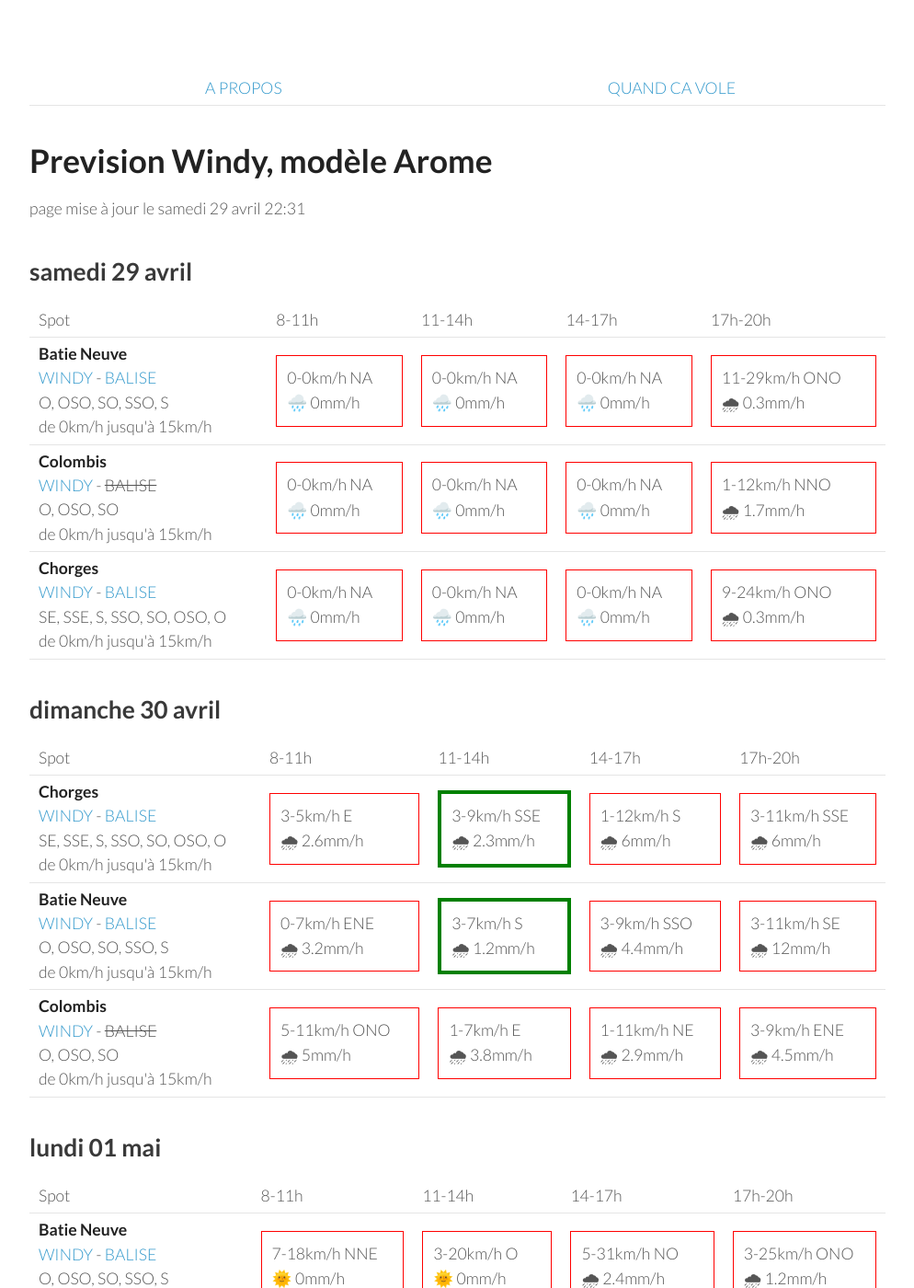
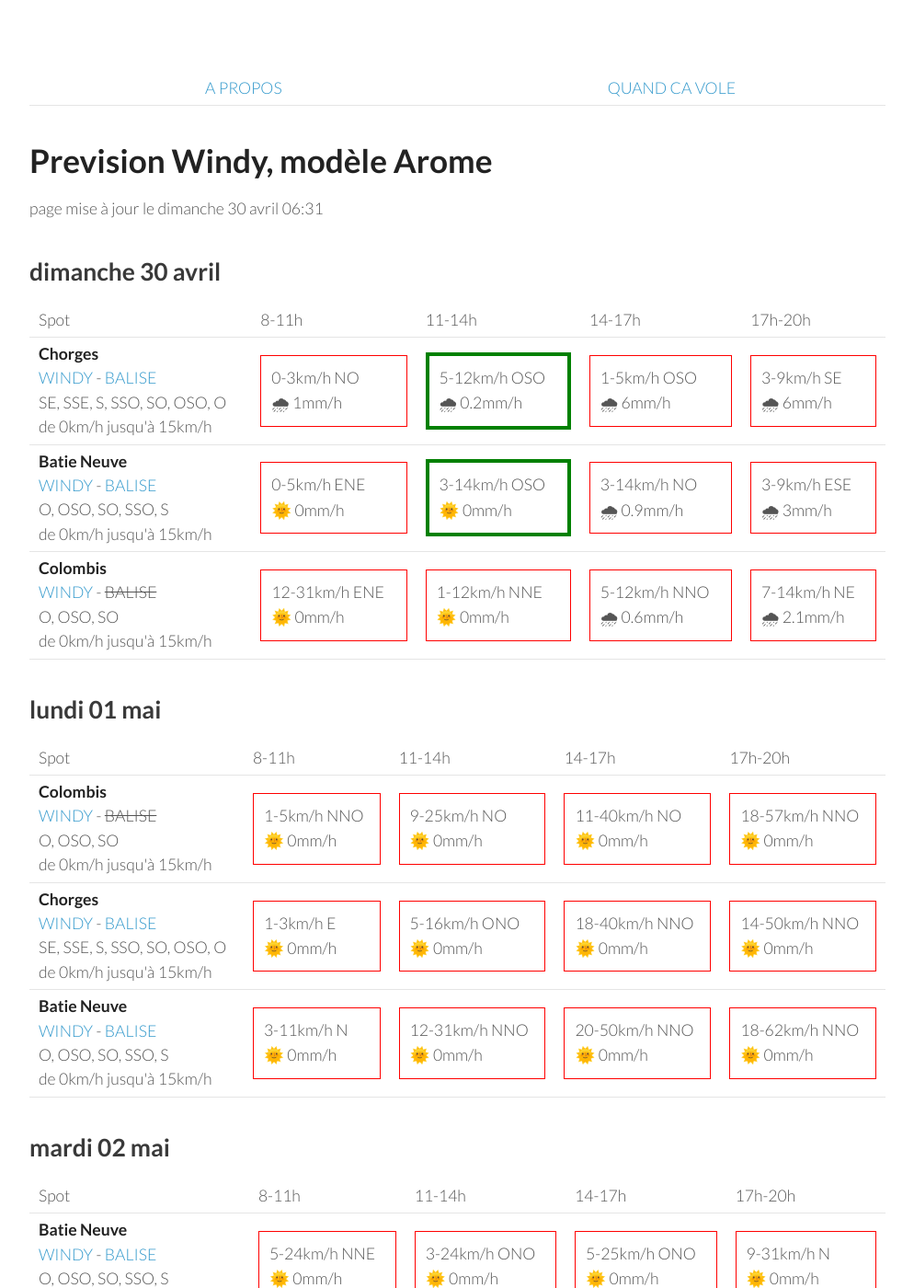
Before and after one commit to parapente-dans-le-nord/parapente-dans-le-nord.github.io, a Jekyll site: the page built from serre_poncon.markdown, in a window 1280 px wide and 1400 px high. Shown: the whole window at 92% size, without its empty margins (26-1020 px from the left). Built offline with Jekyll 4.4.1, drawn with Linux system fonts in a browser that asks for light colours; some of the changed text lies outside the part shown.

Commit message:
update index.markdown

```diff
--- a/serre_poncon.markdown
+++ b/serre_poncon.markdown
@@ -7,51 +7,8 @@ title:  "Tous les spots"
 {: .links}
 
 # Prevision Windy, modèle Arome
-page mise à jour le samedi 29 avril 22:31
+page mise à jour le dimanche 30 avril 06:31
 
-## samedi 29 avril
-
-{::nomarkdown}
-<table>
-  <tbody>
-    <tr>
-      <td>Spot</td>
-      <td>8-11h</td>
-      <td>11-14h</td>
-      <td>14-17h</td>
-      <td>17h-20h</td>
-    </tr>
-<tr>
-        <td><strong>Batie Neuve</strong><br><a href="https://windy.com/44.584/6.236?44.559,6.262,10,m:eTtagly">WINDY</a> - <span class=""><a href="https://www.openwindmap.org/PP554">BALISE</a> </span><br> <span class="vent-favorable">O, OSO, SO, SSO, S</span><br><span class="force-vent">de 0km/h jusqu'à 15km/h</span> </td>
-
-            <td><div class="not-flyable"><p>0-0km/h NA</p><p>🌧️ 0mm/h</p></div></td>
-            <td><div class="not-flyable"><p>0-0km/h NA</p><p>🌧️ 0mm/h</p></div></td>
-            <td><div class="not-flyable"><p>0-0km/h NA</p><p>🌧️ 0mm/h</p></div></td>
-            <td><div class="not-flyable"><p>11-29km/h ONO</p><p>🌧 0.3mm/h</p></div></td>
-
-    </tr>
-<tr>
-        <td><strong>Colombis</strong><br><a href="https://windy.com/44.494/6.216?44.559,6.262,10">WINDY</a> - <span class="no-balise"> BALISE </span><br> <span class="vent-favorable">O, OSO, SO</span><br><span class="force-vent">de 0km/h jusqu'à 15km/h</span> </td>
-
-            <td><div class="not-flyable"><p>0-0km/h NA</p><p>🌧️ 0mm/h</p></div></td>
-            <td><div class="not-flyable"><p>0-0km/h NA</p><p>🌧️ 0mm/h</p></div></td>
-            <td><div class="not-flyable"><p>0-0km/h NA</p><p>🌧️ 0mm/h</p></div></td>
-            <td><div class="not-flyable"><p>1-12km/h NNO</p><p>🌧 1.7mm/h</p></div></td>
-
-    </tr>
-<tr>
-        <td><strong>Chorges</strong><br><a href="https://windy.com/44.578/6.280?44.559,6.262,10">WINDY</a> - <span class=""><a href="https://www.openwindmap.org/PP554">BALISE</a> </span><br> <span class="vent-favorable">SE, SSE, S, SSO, SO, OSO, O</span><br><span class="force-vent">de 0km/h jusqu'à 15km/h</span> </td>
-
-            <td><div class="not-flyable"><p>0-0km/h NA</p><p>🌧️ 0mm/h</p></div></td>
-            <td><div class="not-flyable"><p>0-0km/h NA</p><p>🌧️ 0mm/h</p></div></td>
-            <td><div class="not-flyable"><p>0-0km/h NA</p><p>🌧️ 0mm/h</p></div></td>
-            <td><div class="not-flyable"><p>9-24km/h ONO</p><p>🌧 0.3mm/h</p></div></td>
-
-    </tr>
-
-</tbody>
-</table>
-{:/}
 ## dimanche 30 avril
 
 {::nomarkdown}
@@ -67,30 +24,30 @@ page mise à jour le samedi 29 avril 22:31
 <tr>
         <td><strong>Chorges</strong><br><a href="https://windy.com/44.578/6.280?44.559,6.262,10">WINDY</a> - <span class=""><a href="https://www.openwindmap.org/PP554">BALISE</a> </span><br> <span class="vent-favorable">SE, SSE, S, SSO, SO, OSO, O</span><br><span class="force-vent">de 0km/h jusqu'à 15km/h</span> </td>
 
-            <td><div class="not-flyable"><p>3-5km/h E</p><p>🌧 2.6mm/h</p></div></td>
-            <td><div class="flyable"><p>3-9km/h SSE</p><p>🌧 2.3mm/h</p></div></td>
-            <td><div class="not-flyable"><p>1-12km/h S</p><p>🌧 6mm/h</p></div></td>
-            <td><div class="not-flyable"><p>3-11km/h SSE</p><p>🌧 6mm/h</p></div></td>
+            <td><div class="not-flyable"><p>0-3km/h NO</p><p>🌧 1mm/h</p></div></td>
+            <td><div class="flyable"><p>5-12km/h OSO</p><p>🌧 0.2mm/h</p></div></td>
+            <td><div class="not-flyable"><p>1-5km/h OSO</p><p>🌧 6mm/h</p></div></td>
+            <td><div class="not-flyable"><p>3-9km/h SE</p><p>🌧 6mm/h</p></div></td>
 
 
     </tr>
 <tr>
         <td><strong>Batie Neuve</strong><br><a href="https://windy.com/44.584/6.236?44.559,6.262,10,m:eTtagly">WINDY</a> - <span class=""><a href="https://www.openwindmap.org/PP554">BALISE</a> </span><br> <span class="vent-favorable">O, OSO, SO, SSO, S</span><br><span class="force-vent">de 0km/h jusqu'à 15km/h</span> </td>
 
-            <td><div class="not-flyable"><p>0-7km/h ENE</p><p>🌧 3.2mm/h</p></div></td>
-            <td><div class="flyable"><p>3-7km/h S</p><p>🌧 1.2mm/h</p></div></td>
-            <td><div class="not-flyable"><p>3-9km/h SSO</p><p>🌧 4.4mm/h</p></div></td>
-            <td><div class="not-flyable"><p>3-11km/h SE</p><p>🌧 12mm/h</p></div></td>
+            <td><div class="not-flyable"><p>0-5km/h ENE</p><p>🌞 0mm/h</p></div></td>
+            <td><div class="flyable"><p>3-14km/h OSO</p><p>🌞 0mm/h</p></div></td>
+            <td><div class="not-flyable"><p>3-14km/h NO</p><p>🌧 0.9mm/h</p></div></td>
+            <td><div class="not-flyable"><p>3-9km/h ESE</p><p>🌧 3mm/h</p></div></td>
 
 
     </tr>
 <tr>
         <td><strong>Colombis</strong><br><a href="https://windy.com/44.494/6.216?44.559,6.262,10">WINDY</a> - <span class="no-balise"> BALISE </span><br> <span class="vent-favorable">O, OSO, SO</span><br><span class="force-vent">de 0km/h jusqu'à 15km/h</span> </td>
 
-            <td><div class="not-flyable"><p>5-11km/h ONO</p><p>🌧 5mm/h</p></div></td>
-            <td><div class="not-flyable"><p>1-7km/h E</p><p>🌧 3.8mm/h</p></div></td>
-            <td><div class="not-flyable"><p>1-11km/h NE</p><p>🌧 2.9mm/h</p></div></td>
-            <td><div class="not-flyable"><p>3-9km/h ENE</p><p>🌧 4.5mm/h</p></div></td>
+            <td><div class="not-flyable"><p>12-31km/h ENE</p><p>🌞 0mm/h</p></div></td>
+            <td><div class="not-flyable"><p>1-12km/h NNE</p><p>🌞 0mm/h</p></div></td>
+            <td><div class="not-flyable"><p>5-12km/h NNO</p><p>🌧 0.6mm/h</p></div></td>
+            <td><div class="not-flyable"><p>7-14km/h NE</p><p>🌧 2.1mm/h</p></div></td>
 
 
     </tr>
@@ -111,32 +68,32 @@ page mise à jour le samedi 29 avril 22:31
       <td>17h-20h</td>
     </tr>
 <tr>
-        <td><strong>Batie Neuve</strong><br><a href="https://windy.com/44.584/6.236?44.559,6.262,10,m:eTtagly">WINDY</a> - <span class=""><a href="https://www.openwindmap.org/PP554">BALISE</a> </span><br> <span class="vent-favorable">O, OSO, SO, SSO, S</span><br><span class="force-vent">de 0km/h jusqu'à 15km/h</span> </td>
+        <td><strong>Colombis</strong><br><a href="https://windy.com/44.494/6.216?44.559,6.262,10">WINDY</a> - <span class="no-balise"> BALISE </span><br> <span class="vent-favorable">O, OSO, SO</span><br><span class="force-vent">de 0km/h jusqu'à 15km/h</span> </td>
 
-            <td><div class="not-flyable"><p>7-18km/h NNE</p><p>🌞 0mm/h</p></div></td>
-            <td><div class="not-flyable"><p>3-20km/h O</p><p>🌞 0mm/h</p></div></td>
-            <td><div class="not-flyable"><p>5-31km/h NO</p><p>🌧 2.4mm/h</p></div></td>
-            <td><div class="not-flyable"><p>3-25km/h ONO</p><p>🌧 1.2mm/h</p></div></td>
+            <td><div class="not-flyable"><p>1-5km/h NNO</p><p>🌞 0mm/h</p></div></td>
+            <td><div class="not-flyable"><p>9-25km/h NO</p><p>🌞 0mm/h</p></div></td>
+            <td><div class="not-flyable"><p>11-40km/h NO</p><p>🌞 0mm/h</p></div></td>
+            <td><div class="not-flyable"><p>18-57km/h NNO</p><p>🌞 0mm/h</p></div></td>
 
 
     </tr>
 <tr>
         <td><strong>Chorges</strong><br><a href="https://windy.com/44.578/6.280?44.559,6.262,10">WINDY</a> - <span class=""><a href="https://www.openwindmap.org/PP554">BALISE</a> </span><br> <span class="vent-favorable">SE, SSE, S, SSO, SO, OSO, O</span><br><span class="force-vent">de 0km/h jusqu'à 15km/h</span> </td>
 
-            <td><div class="not-flyable"><p>1-5km/h E</p><p>🌞 0mm/h</p></div></td>
-            <td><div class="not-flyable"><p>1-18km/h SO</p><p>🌞 0mm/h</p></div></td>
-            <td><div class="not-flyable"><p>5-29km/h ONO</p><p>🌧 2.9mm/h</p></div></td>
-            <td><div class="not-flyable"><p>1-25km/h OSO</p><p>🌧 1.9mm/h</p></div></td>
+            <td><div class="not-flyable"><p>1-3km/h E</p><p>🌞 0mm/h</p></div></td>
+            <td><div class="not-flyable"><p>5-16km/h ONO</p><p>🌞 0mm/h</p></div></td>
+            <td><div class="not-flyable"><p>18-40km/h NNO</p><p>🌞 0mm/h</p></div></td>
+            <td><div class="not-flyable"><p>14-50km/h NNO</p><p>🌞 0mm/h</p></div></td>
 
 
     </tr>
 <tr>
-        <td><strong>Colombis</strong><br><a href="https://windy.com/44.494/6.216?44.559,6.262,10">WINDY</a> - <span class="no-balise"> BALISE </span><br> <span class="vent-favorable">O, OSO, SO</span><br><span class="force-vent">de 0km/h jusqu'à 15km/h</span> </td>
+        <td><strong>Batie Neuve</strong><br><a href="https://windy.com/44.584/6.236?44.559,6.262,10,m:eTtagly">WINDY</a> - <span class=""><a href="https://www.openwindmap.org/PP554">BALISE</a> </span><br> <span class="vent-favorable">O, OSO, SO, SSO, S</span><br><span class="force-vent">de 0km/h jusqu'à 15km/h</span> </td>
 
-            <td><div class="not-flyable"><p>7-20km/h NNO</p><p>🌞 0mm/h</p></div></td>
-            <td><div class="not-flyable"><p>3-18km/h NO</p><p>🌞 0mm/h</p></div></td>
-            <td><div class="not-flyable"><p>9-29km/h NNO</p><p>🌧 0.5mm/h</p></div></td>
-            <td><div class="not-flyable"><p>1-29km/h SE</p><p>🌧 1.3mm/h</p></div></td>
+            <td><div class="not-flyable"><p>3-11km/h N</p><p>🌞 0mm/h</p></div></td>
+            <td><div class="not-flyable"><p>12-31km/h NNO</p><p>🌞 0mm/h</p></div></td>
+            <td><div class="not-flyable"><p>20-50km/h NNO</p><p>🌞 0mm/h</p></div></td>
+            <td><div class="not-flyable"><p>18-62km/h NNO</p><p>🌞 0mm/h</p></div></td>
 
 
     </tr>
@@ -157,32 +114,32 @@ page mise à jour le samedi 29 avril 22:31
       <td>17h-20h</td>
     </tr>
 <tr>
-        <td><strong>Colombis</strong><br><a href="https://windy.com/44.494/6.216?44.559,6.262,10">WINDY</a> - <span class="no-balise"> BALISE </span><br> <span class="vent-favorable">O, OSO, SO</span><br><span class="force-vent">de 0km/h jusqu'à 15km/h</span> </td>
+        <td><strong>Batie Neuve</strong><br><a href="https://windy.com/44.584/6.236?44.559,6.262,10,m:eTtagly">WINDY</a> - <span class=""><a href="https://www.openwindmap.org/PP554">BALISE</a> </span><br> <span class="vent-favorable">O, OSO, SO, SSO, S</span><br><span class="force-vent">de 0km/h jusqu'à 15km/h</span> </td>
 
-            <td><div class="not-flyable"><p>1-14km/h E</p><p>🌞 0mm/h</p></div></td>
-            <td><div class="not-flyable"><p>3-20km/h ONO</p><p>🌞 0mm/h</p></div></td>
-            <td><div class="not-flyable"><p>7-24km/h ONO</p><p>🌞 0mm/h</p></div></td>
-            <td><div class="not-flyable"><p>11-31km/h N</p><p>🌞 0mm/h</p></div></td>
+            <td><div class="not-flyable"><p>5-24km/h NNE</p><p>🌞 0mm/h</p></div></td>
+            <td><div class="not-flyable"><p>3-24km/h ONO</p><p>🌞 0mm/h</p></div></td>
+            <td><div class="not-flyable"><p>5-25km/h ONO</p><p>🌞 0mm/h</p></div></td>
+            <td><div class="not-flyable"><p>9-31km/h N</p><p>🌞 0mm/h</p></div></td>
 
 
     </tr>
 <tr>
-        <td><strong>Batie Neuve</strong><br><a href="https://windy.com/44.584/6.236?44.559,6.262,10,m:eTtagly">WINDY</a> - <span class=""><a href="https://www.openwindmap.org/PP554">BALISE</a> </span><br> <span class="vent-favorable">O, OSO, SO, SSO, S</span><br><span class="force-vent">de 0km/h jusqu'à 15km/h</span> </td>
+        <td><strong>Colombis</strong><br><a href="https://windy.com/44.494/6.216?44.559,6.262,10">WINDY</a> - <span class="no-balise"> BALISE </span><br> <span class="vent-favorable">O, OSO, SO</span><br><span class="force-vent">de 0km/h jusqu'à 15km/h</span> </td>
 
-            <td><div class="not-flyable"><p>3-22km/h NNE</p><p>🌞 0mm/h</p></div></td>
-            <td><div class="not-flyable"><p>1-22km/h ONO</p><p>🌞 0mm/h</p></div></td>
-            <td><div class="not-flyable"><p>5-25km/h NO</p><p>🌞 0mm/h</p></div></td>
-            <td><div class="not-flyable"><p>9-33km/h N</p><p>🌞 0mm/h</p></div></td>
+            <td><div class="not-flyable"><p>3-16km/h ENE</p><p>🌞 0mm/h</p></div></td>
+            <td><div class="not-flyable"><p>3-20km/h NO</p><p>🌞 0mm/h</p></div></td>
+            <td><div class="not-flyable"><p>7-27km/h ONO</p><p>🌧 0.2mm/h</p></div></td>
+            <td><div class="not-flyable"><p>9-29km/h NNO</p><p>🌞 0mm/h</p></div></td>
 
 
     </tr>
 <tr>
         <td><strong>Chorges</strong><br><a href="https://windy.com/44.578/6.280?44.559,6.262,10">WINDY</a> - <span class=""><a href="https://www.openwindmap.org/PP554">BALISE</a> </span><br> <span class="vent-favorable">SE, SSE, S, SSO, SO, OSO, O</span><br><span class="force-vent">de 0km/h jusqu'à 15km/h</span> </td>
 
-            <td><div class="not-flyable"><p>3-25km/h NE</p><p>🌞 0mm/h</p></div></td>
-            <td><div class="not-flyable"><p>0-25km/h NO</p><p>🌞 0mm/h</p></div></td>
-            <td><div class="not-flyable"><p>3-25km/h NNO</p><p>🌞 0mm/h</p></div></td>
-            <td><div class="not-flyable"><p>9-33km/h NNE</p><p>🌞 0mm/h</p></div></td>
+            <td><div class="not-flyable"><p>5-27km/h NE</p><p>🌞 0mm/h</p></div></td>
+            <td><div class="not-flyable"><p>1-27km/h NNO</p><p>🌞 0mm/h</p></div></td>
+            <td><div class="not-flyable"><p>3-25km/h ONO</p><p>🌞 0mm/h</p></div></td>
+            <td><div class="not-flyable"><p>7-31km/h NNE</p><p>🌞 0mm/h</p></div></td>
 
 
     </tr>
@@ -205,8 +162,8 @@ page mise à jour le samedi 29 avril 22:31
 <tr>
         <td><strong>Colombis</strong><br><a href="https://windy.com/44.494/6.216?44.559,6.262,10">WINDY</a> - <span class="no-balise"> BALISE </span><br> <span class="vent-favorable">O, OSO, SO</span><br><span class="force-vent">de 0km/h jusqu'à 15km/h</span> </td>
 
-            <td><div class="not-flyable"><p>5-18km/h E</p><p>🌞 0mm/h</p></div></td>
-            <td><div class="not-flyable"><p>0-18km/h NNO</p><p>🌞 0mm/h</p></div></td>
+            <td><div class="not-flyable"><p>5-20km/h E</p><p>🌞 0mm/h</p></div></td>
+            <td><div class="not-flyable"><p>1-18km/h N</p><p>🌞 0mm/h</p></div></td>
             <td><div class="not-flyable"><p>5-22km/h O</p><p>🌞 0mm/h</p></div></td>
             <td><div class="not-flyable"><p>3-22km/h O</p><p>🌞 0mm/h</p></div></td>
 
@@ -215,8 +172,8 @@ page mise à jour le samedi 29 avril 22:31
 <tr>
         <td><strong>Batie Neuve</strong><br><a href="https://windy.com/44.584/6.236?44.559,6.262,10,m:eTtagly">WINDY</a> - <span class=""><a href="https://www.openwindmap.org/PP554">BALISE</a> </span><br> <span class="vent-favorable">O, OSO, SO, SSO, S</span><br><span class="force-vent">de 0km/h jusqu'à 15km/h</span> </td>
 
-            <td><div class="not-flyable"><p>3-16km/h NE</p><p>🌞 0mm/h</p></div></td>
-            <td><div class="not-flyable"><p>3-22km/h SSO</p><p>🌞 0mm/h</p></div></td>
+            <td><div class="not-flyable"><p>3-18km/h NE</p><p>🌞 0mm/h</p></div></td>
+            <td><div class="not-flyable"><p>1-20km/h SSO</p><p>🌞 0mm/h</p></div></td>
             <td><div class="not-flyable"><p>5-25km/h SO</p><p>🌞 0mm/h</p></div></td>
             <td><div class="not-flyable"><p>5-27km/h SSO</p><p>🌞 0mm/h</p></div></td>
 
@@ -225,8 +182,8 @@ page mise à jour le samedi 29 avril 22:31
 <tr>
         <td><strong>Chorges</strong><br><a href="https://windy.com/44.578/6.280?44.559,6.262,10">WINDY</a> - <span class=""><a href="https://www.openwindmap.org/PP554">BALISE</a> </span><br> <span class="vent-favorable">SE, SSE, S, SSO, SO, OSO, O</span><br><span class="force-vent">de 0km/h jusqu'à 15km/h</span> </td>
 
-            <td><div class="not-flyable"><p>3-18km/h ENE</p><p>🌞 0mm/h</p></div></td>
-            <td><div class="not-flyable"><p>3-22km/h SSO</p><p>🌞 0mm/h</p></div></td>
+            <td><div class="not-flyable"><p>5-20km/h ENE</p><p>🌞 0mm/h</p></div></td>
+            <td><div class="not-flyable"><p>1-22km/h SSO</p><p>🌞 0mm/h</p></div></td>
             <td><div class="not-flyable"><p>5-27km/h SO</p><p>🌞 0mm/h</p></div></td>
             <td><div class="not-flyable"><p>5-27km/h SO</p><p>🌞 0mm/h</p></div></td>
 
```
